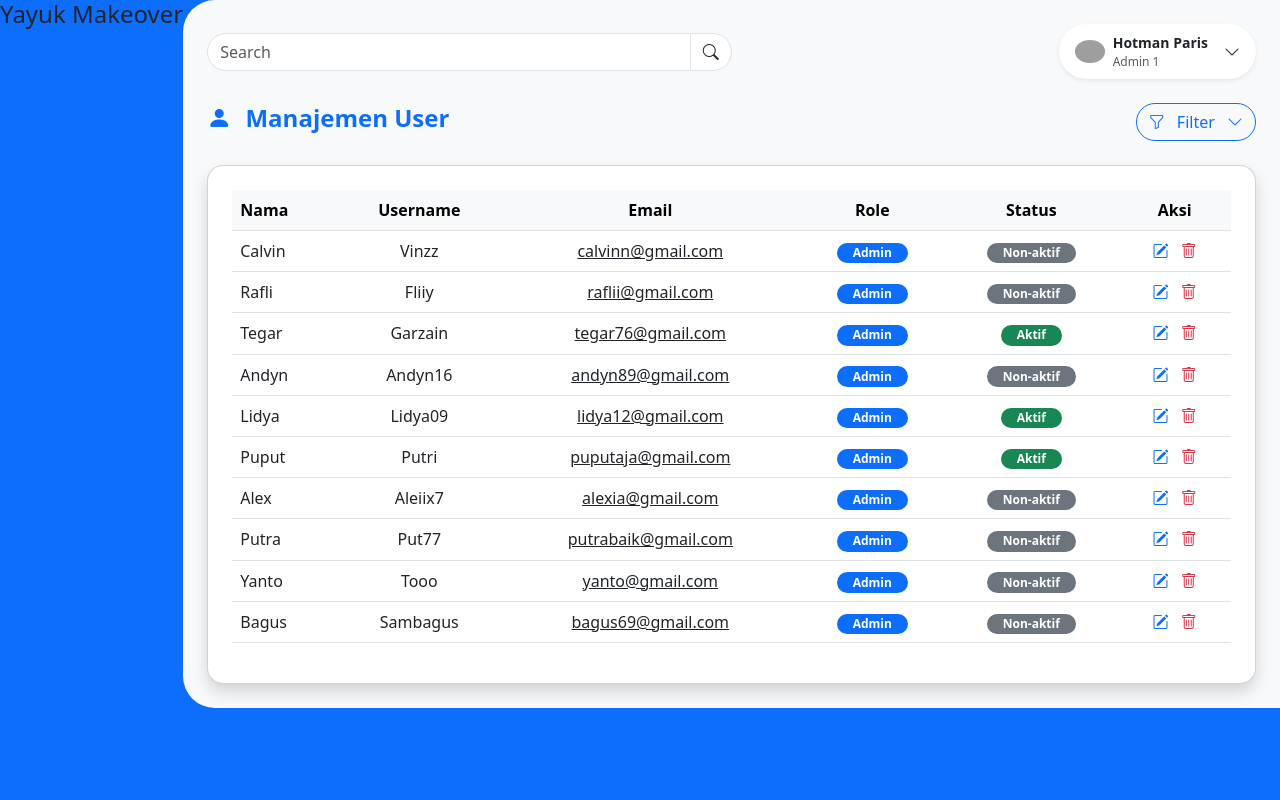
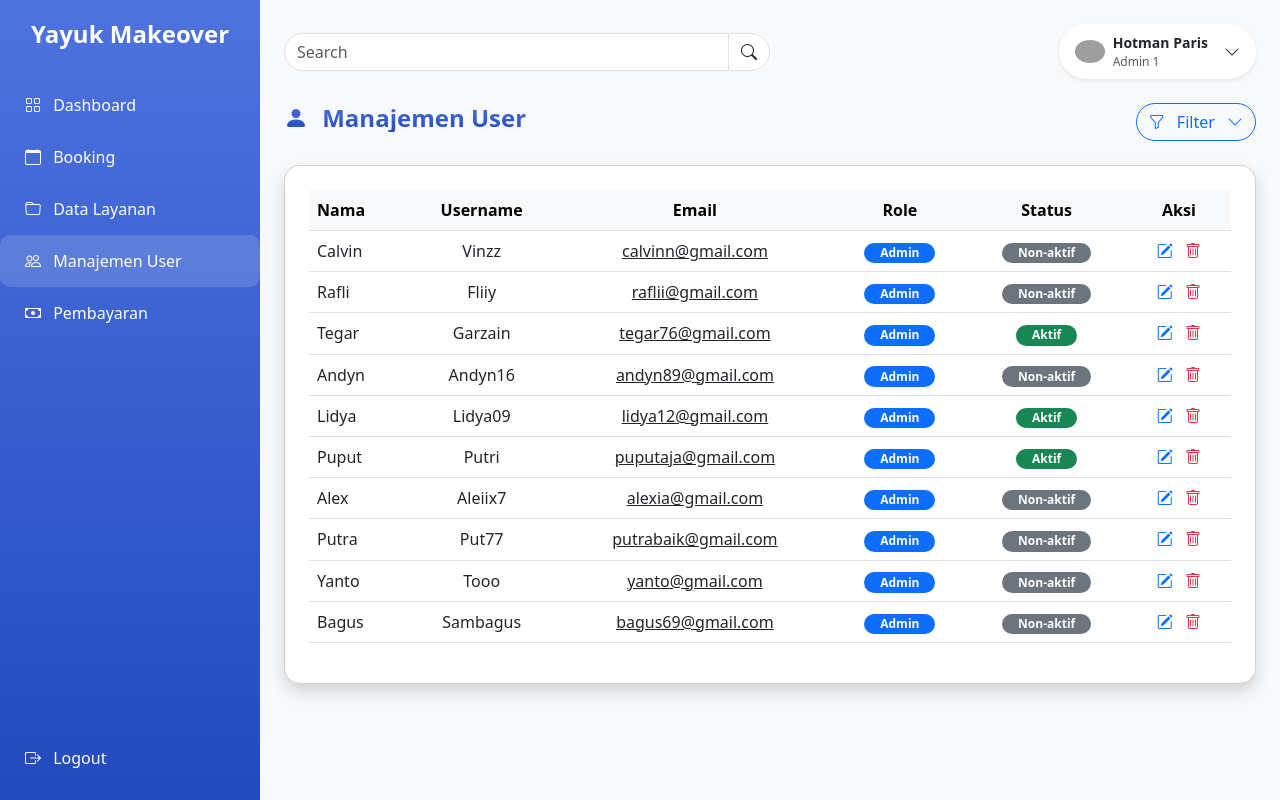
Before and after one commit to raflicode/project-mua-final, a PHP site: page /admin/public/manajemen_user.php in a window 1280 px wide. Run offline with PHP 8.4, Linux system fonts and the light colour scheme; data that the repository does not hold is empty; grey boxes are pictures that could not be loaded.

Commit message:
Memperbaiki sidebar dan isi content manajemen user dan pembayaran

```diff
--- a/admin/public/include/sidebar.php
+++ b/admin/public/include/sidebar.php
@@ -1,3 +1,36 @@
+<style>
+    /* Sidebar */
+.sidebar{
+    width:260px;
+    height:100vh;
+    position:fixed;
+    background:linear-gradient(180deg,#4e73df,#224abe);
+    color:white;
+    padding-top:20px;
+}
+
+.sidebar h4{
+    text-align:center;
+    font-weight:bold;
+    margin-bottom:30px;
+}
+
+.sidebar a{
+    display:block;
+    padding:14px 25px;
+    color:white;
+    text-decoration:none;
+    transition:0.3s;
+}
+
+.sidebar a:hover,
+.sidebar a.active{
+    background:rgba(255,255,255,0.15);
+    border-radius:10px;
+}
+</style>
+
+
 <div class="sidebar d-flex flex-column">
     <h4>Yayuk Makeover</h4>
 
@@ -14,7 +47,7 @@
     </a>
 
     <a href="manajemen_user.php" class="<?= ($page == 'user') ? 'active' : '' ?>">
-        <i class="bi bi-people me-2"></i> User
+        <i class="bi bi-people me-2"></i> Manajemen User
     </a>
 
     <a href="pembayaran.php" class="<?= ($page == 'pembayaran') ? 'active' : '' ?>">
--- a/admin/public/manajemen_user.php
+++ b/admin/public/manajemen_user.php
@@ -5,27 +5,39 @@
     <meta name="viewport" content="width=device-width, initial-scale=1.0">
     <title>Yayuk Makeover - Manajemen User</title>
 
-    <!-- Bootstrap -->
     <link href="https://cdn.jsdelivr.net/npm/bootstrap@5.3.0/dist/css/bootstrap.min.css" rel="stylesheet">
 
-    <!-- Icons -->
     <link rel="stylesheet" href="https://cdn.jsdelivr.net/npm/bootstrap-icons@1.11.1/font/bootstrap-icons.css">
+
+    <style>
+        /* Memberikan space di kiri agar konten tidak tertutup sidebar fixed */
+        .main-content {
+            margin-left: 260px; /* Samakan dengan lebar sidebar */
+            min-height: 100vh;
+        }
+
+        .warnacustom {
+            background: linear-gradient(180deg, #4e73df, #224abe);
+            -webkit-background-clip: text;
+            -webkit-text-fill-color: transparent;
+            display: inline-block; /* Memastikan gradient ter-render dengan baik pada elemen block */
+        }
+    </style>
 </head>
 
 <body class="bg-primary">
 
 <div class="d-flex">
 
-    <!-- Sidebar -->
-        <?php include 'include/sidebar.php'; ?>
+    <?php
+    $page = 'user'; // Set variabel aktif agar menu sidebar menyala
+    include 'include/sidebar.php';
+    ?>
 
-    <!-- Main Content -->
-    <div class="flex-grow-1 bg-light rounded-start-5 p-4">
+    <div class="flex-grow-1 bg-light p-4 main-content">
 
-        <!-- Top Bar -->
         <div class="d-flex justify-content-between align-items-center mb-4">
 
-            <!-- Search -->
             <div class="input-group w-50">
                 <input type="text" class="form-control rounded-start-pill" placeholder="Search">
                 <span class="input-group-text bg-white rounded-end-pill">
@@ -33,7 +45,6 @@
                 </span>
             </div>
 
-            <!-- Profile -->
             <div class="d-flex align-items-center bg-white px-3 py-2 rounded-pill shadow-sm">
                 <img src="https://ui-avatars.com/api/?name=Hotman+Paris&background=random"
                      class="rounded-circle me-2" width="30">
@@ -47,9 +58,8 @@
             </div>
         </div>
 
-        <!-- Title & Filter -->
         <div class="d-flex justify-content-between align-items-center mb-4">
-            <h4 class="fw-bold text-primary">
+            <h4 class="fw-bold warnacustom">
                 <i class="bi bi-person-fill me-2"></i> Manajemen User
             </h4>
 
@@ -59,10 +69,8 @@
             </button>
         </div>
 
-        <!-- Table Card -->
         <div class="card shadow rounded-4 p-4">
-
-            <table class="table text-center align-middle">
+            <div class="table-responsive"> <table class="table text-center align-middle">
                     <thead class="table-light">
                         <tr>
                             <th class="text-start">Nama</th>
@@ -96,14 +104,12 @@
                             <td><?= $u[1] ?></td>
                             <td><u><?= $u[2] ?></u></td>
 
-                        <!-- Role -->
                             <td>
                                 <span class="badge bg-primary rounded-pill px-3">
                                     <?= $u[3] ?>
                                 </span>
                             </td>
 
-                        <!-- Status -->
                             <td>
                                 <?php if($u[4] == 'Aktif'): ?>
                                     <span class="badge bg-success rounded-pill px-3">Aktif</span>
@@ -112,22 +118,19 @@
                                 <?php endif; ?>
                             </td>
 
-                        <!-- Aksi -->
                             <td>
-                            <i class="bi bi-pencil-square text-primary mx-1"></i>
-                            <i class="bi bi-trash text-danger mx-1"></i>
+                                <a href="#" class="text-primary mx-1"><i class="bi bi-pencil-square"></i></a>
+                                <a href="#" class="text-danger mx-1"><i class="bi bi-trash"></i></a>
                             </td>
                         </tr>
                         <?php endforeach; ?>
                     </tbody>
-
                 </table>
+            </div>
         </div>
 
     </div>
-</div>
-
-<script src="https://cdn.jsdelivr.net/npm/bootstrap@5.3.0/dist/js/bootstrap.bundle.min.js"></script>
+</div> <script src="https://cdn.jsdelivr.net/npm/bootstrap@5.3.0/dist/js/bootstrap.bundle.min.js"></script>
 
 </body>
 </html>
```
Also changed, not shown: admin/public/pembayaran.php (+8 -5 lines). Lines whose indentation alone changed are shown as unchanged.
